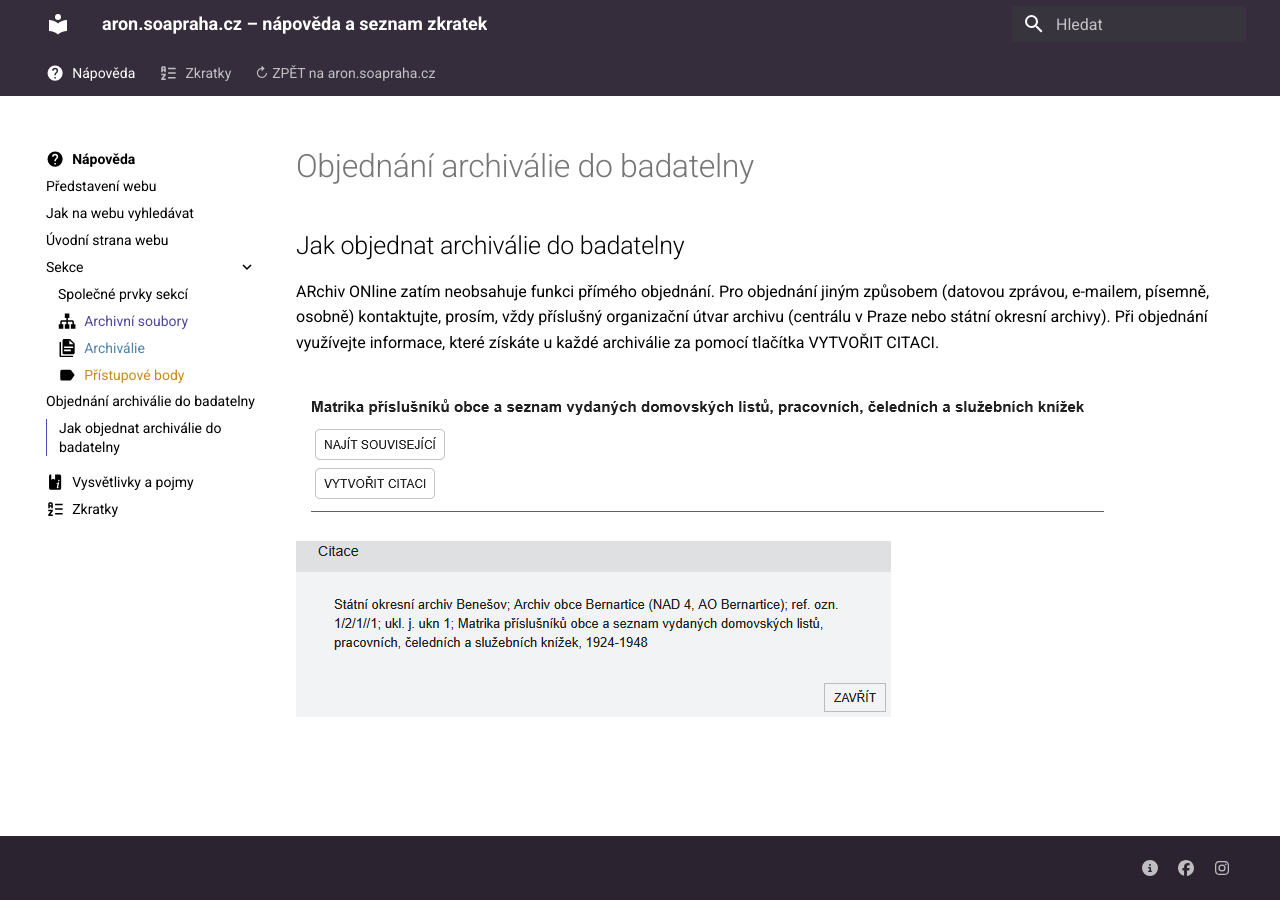
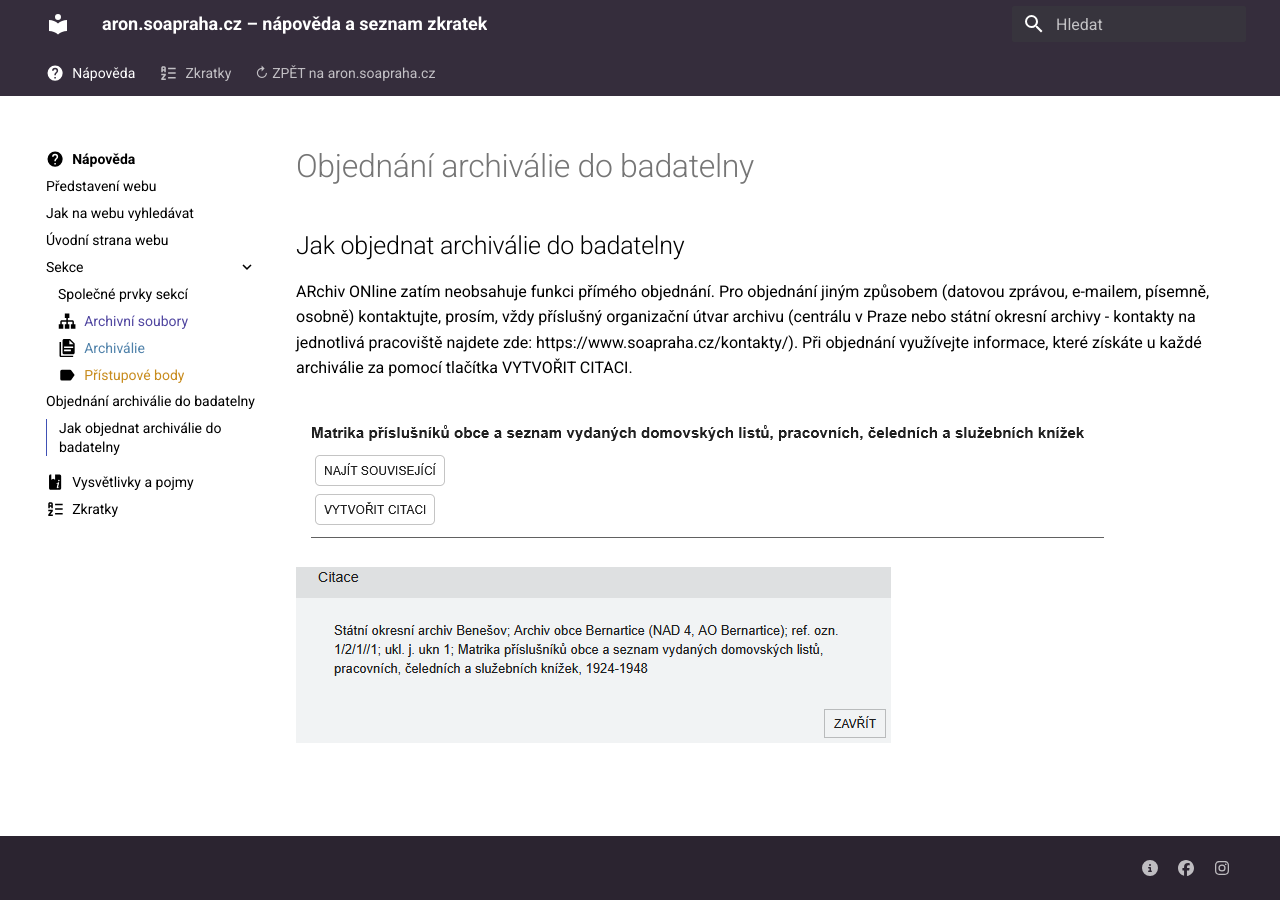
Before and after one commit to soapraha/aron-help, an MkDocs documentation site: the page built from docs/help/order.md, in a window 1280 px wide. Built offline with MkDocs 1.6.1 and Material for MkDocs 9.7.7, drawn with Linux system fonts in a browser that asks for light colours.

Commit message:
contacts add

```diff
--- a/docs/help/order.md
+++ b/docs/help/order.md
@@ -2,7 +2,7 @@
 
 ## Jak objednat archiválie do badatelny
 
-ARchiv ONline zatím neobsahuje funkci přímého objednání. Pro objednání jiným způsobem (datovou zprávou, e-mailem, písemně, osobně) kontaktujte, prosím, vždy příslušný organizační útvar archivu (centrálu v Praze nebo státní okresní archivy). Při objednání využívejte informace, které získáte u každé archiválie za pomocí tlačítka VYTVOŘIT CITACI.
+ARchiv ONline zatím neobsahuje funkci přímého objednání. Pro objednání jiným způsobem (datovou zprávou, e-mailem, písemně, osobně) kontaktujte, prosím, vždy příslušný organizační útvar archivu (centrálu v Praze nebo státní okresní archivy - kontakty na jednotlivá pracoviště najdete zde: https://www.soapraha.cz/kontakty/). Při objednání využívejte informace, které získáte u každé archiválie za pomocí tlačítka VYTVOŘIT CITACI.
 
 ![Detail fondu](./img/detail4.png)
 ![Citace](./img/quote.png)
```
